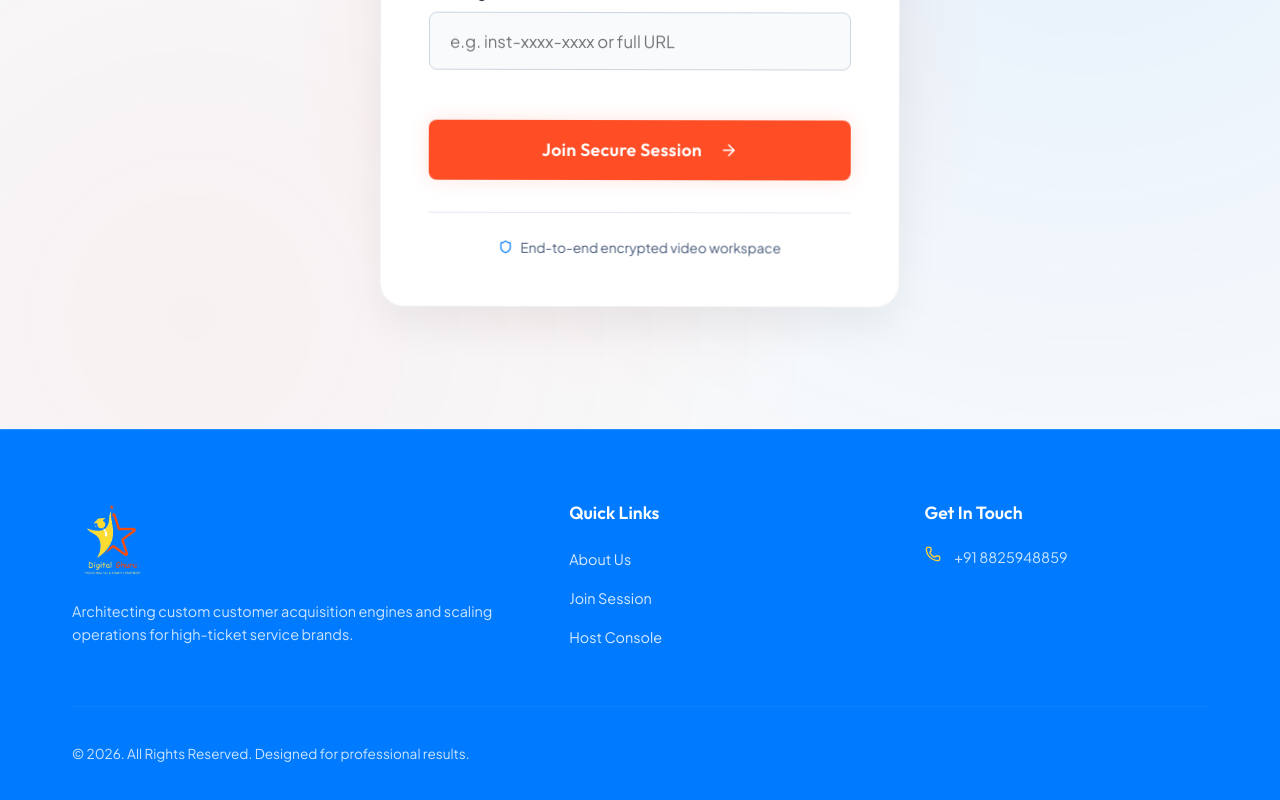
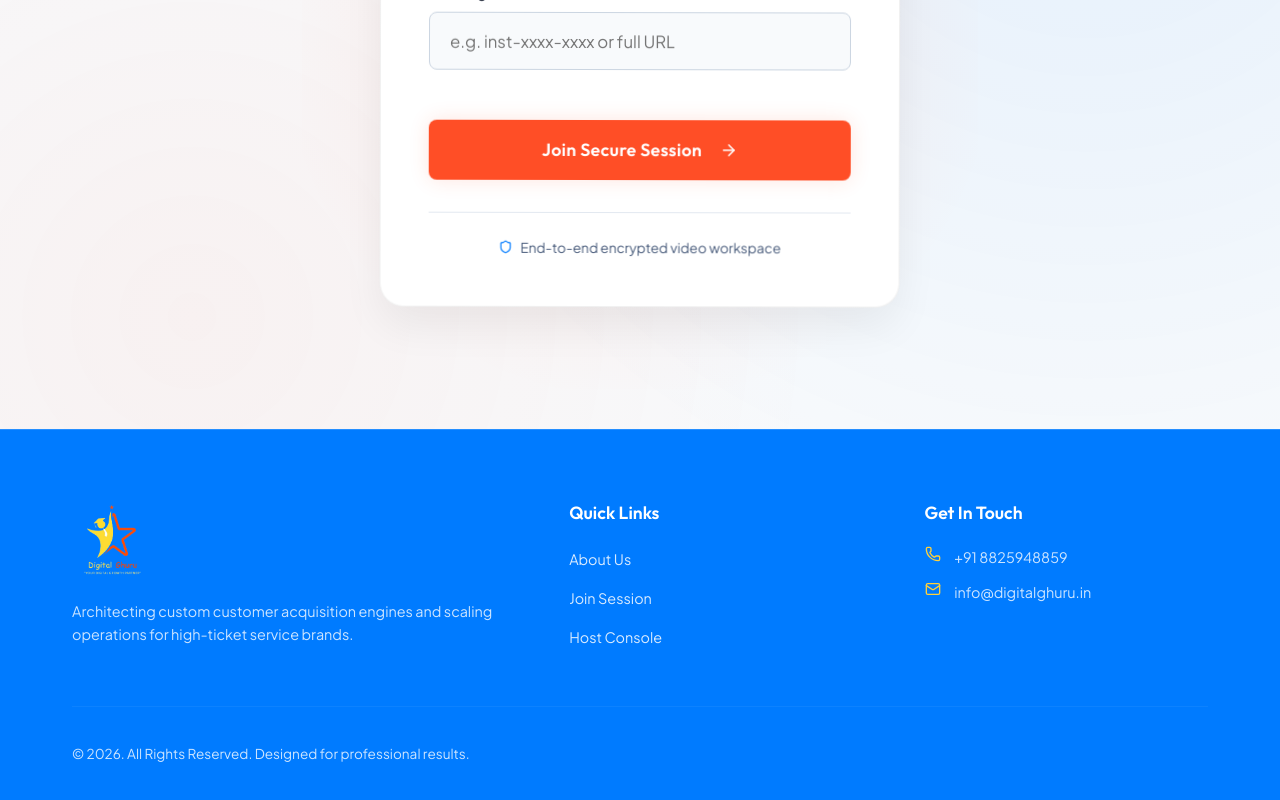
Before and after one commit to sounderrajan-07/Digitalguru, a React (Vite) app in the folder frontend/: page / in a window 1280 px wide. Shown: the part 1592-2392 px from the top of the page. Built offline with nearby package versions, Linux system fonts and the light colour scheme.

Commit message:
feat: add info@digitalghuru.in to footer and make contact details links

```diff
--- a/frontend/src/App.jsx
+++ b/frontend/src/App.jsx
@@ -295,9 +295,13 @@ export default function App() {
 
             <div>
               <h4 className="footer-links-title">Get In Touch</h4>
+              <div className="footer-contact-item" style={{ marginBottom: '0.75rem' }}>
+                <Phone size={16} style={{ color: 'var(--color-yellow-accent)', flexShrink: 0 }} />
+                <a href="tel:+918825948859">+91 8825948859</a>
+              </div>
               <div className="footer-contact-item">
-                <Phone size={16} style={{ color: 'var(--color-yellow-accent)' }} />
-                <span>+91 8825948859</span>
+                <Mail size={16} style={{ color: 'var(--color-yellow-accent)', flexShrink: 0 }} />
+                <a href="mailto:info@digitalghuru.in">info@digitalghuru.in</a>
               </div>
             </div>
           </div>
--- a/frontend/src/index.css
+++ b/frontend/src/index.css
@@ -1667,6 +1667,15 @@ img {
   margin-bottom: 0.85rem;
 }
 
+.footer-contact-item a {
+  color: inherit;
+  transition: var(--transition);
+}
+
+.footer-contact-item a:hover {
+  color: var(--color-yellow-accent);
+}
+
 .footer-contact-icon {
   color: var(--color-yellow-accent);
 }
```
